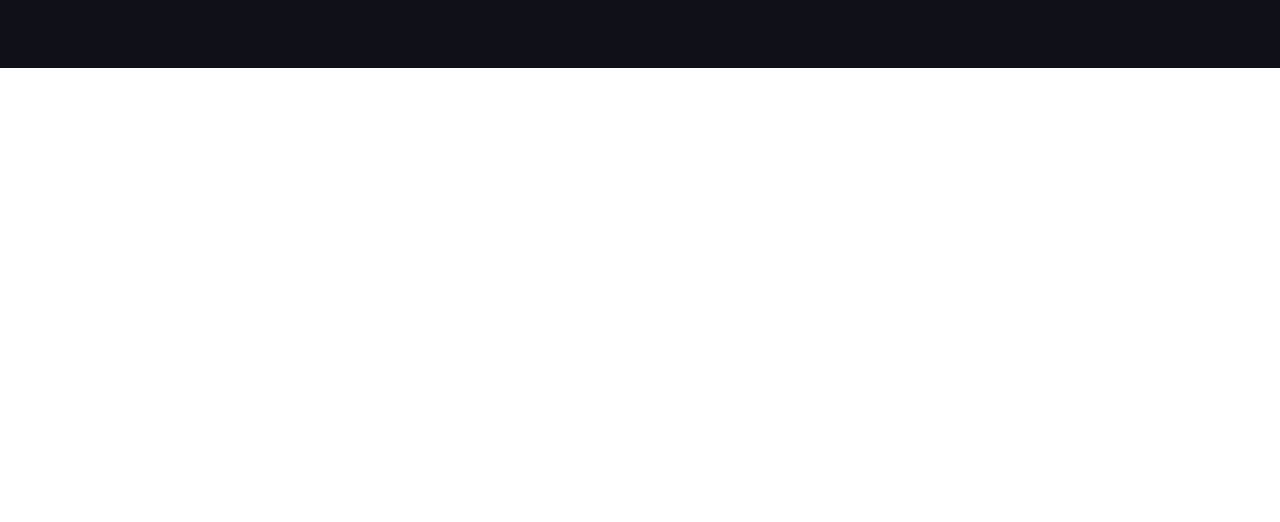
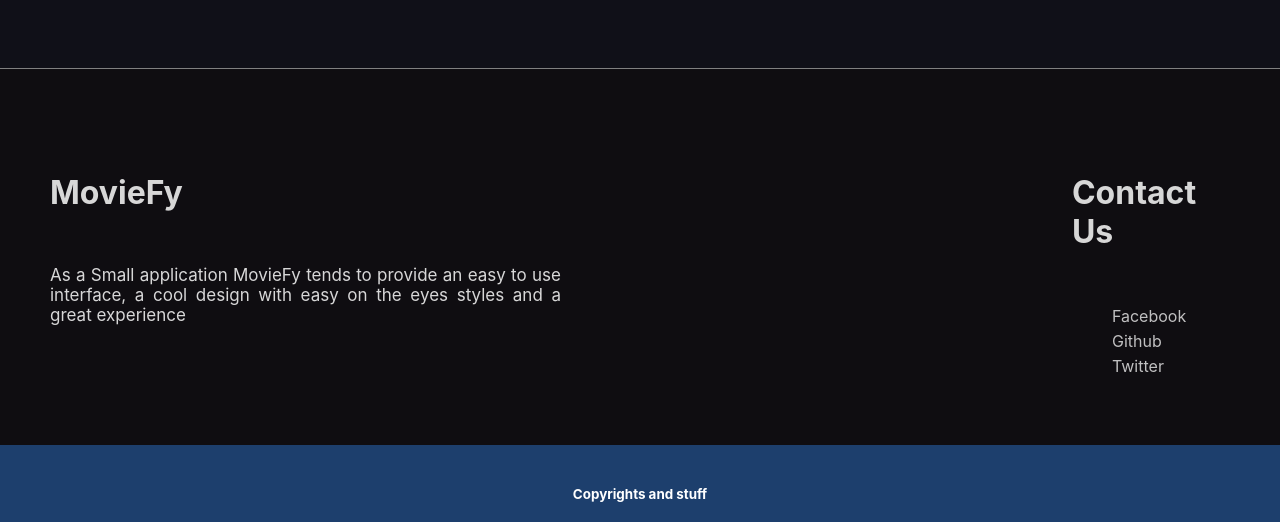
Before and after one commit to OussemaBenDahmen/Movie-App, a React (Create React App) app: page / in a window 1280 px wide. Shown: the part 894-1416 px from the top of the page. Before the commit the page ends 962 px from the top, so only its background shows below. Built offline with nearby package versions, Linux system fonts and the light colour scheme.

Commit message:
adding Final version of the Movie App

```diff
--- a/src/App.css
+++ b/src/App.css
@@ -7,12 +7,13 @@
   margin: 0;
   width: 100%;
   height: 100%;
+  margin: 0;
 }
 
 .myNavbar {
   width: 100%;
   max-width: 100%;
-  min-height: 100px;
+  min-height: 145px;
   display: flex;
   justify-content: space-between;
   align-items: center;
@@ -111,7 +112,25 @@
   background-color: rgb(255, 147, 46);
   box-shadow: 0px 5px 2px rgb(175, 85, 0);
 }
+.LogOutBtn {
+  margin-right: 30px;
+  text-align: center;
+  font-weight: bold;
+  width: 120px;
+  height: 40px;
+  border-radius: 7px;
+  border: thin solid rgb(43, 255, 0);
+  background-color: rgb(0, 218, 29);
+  color: white;
+  transition: 500ms;
+}
+.LogOutBtn:hover {
+  margin-top: -5px;
+  background-color: rgb(46, 255, 63);
+  box-shadow: 0px 5px 2px rgb(0, 175, 9);
+}
 
+/****************************/
 .Body {
   margin-top: 0;
 }
--- a/src/App.js
+++ b/src/App.js
@@ -9,6 +9,7 @@ import Favourites from "./Favourites/Favourites";
 import logo from "./logo.png";
 import SearchByRate from "./SearchByRate";
 import Log from "./sign_in-log_in/Log";
+import Footer from "./Footer";
 const profiles = [];
 
 class App extends Component {
@@ -104,6 +105,7 @@ class App extends Component {
     movieRate: "N/A",
     Films: this.movies,
     rate: 1,
+    isLogged: false,
   };
   /***********************Functionalities*******************************/
 
@@ -115,7 +117,17 @@ class App extends Component {
     this.setState({ LogmodalShow: true });
   };
   OpenFilmModal = () => {
+    if (this.state.isLogged === true) {
       this.setState({ AddFilmModal: true });
+    } else {
+      this.setState({ modalShow: true });
+    }
+  };
+  HideModal = () => {
+    this.setState({ modalShow: false });
+  };
+  HideLogModal = () => {
+    this.setState({ LogmodalShow: false });
   };
   hideFilmModal = () => {
     this.setState({ AddFilmModal: false });
@@ -143,6 +155,9 @@ class App extends Component {
             Email: this.state.Email,
             Password: this.state.Password,
           });
+          localStorage.setItem("mail", this.state.Email);
+          localStorage.setItem("pass", this.state.Password);
+          this.setState({ isLogged: true });
           this.setState({ modalShow: false });
         } else {
           alert("password confirmation dont match");
@@ -155,11 +170,16 @@ class App extends Component {
     }
   };
   Login = () => {
-    if (this.state.Email === profiles[0].Email) {
-      if (this.state.password === profiles[0].password) {
-        alert(`hey ${this.state.Email}`);
+    let mail = localStorage.getItem("mail");
+    let pass = localStorage.getItem("pass");
+    if (this.state.Email === mail && this.state.Password === pass) {
+      this.setState({ LogmodalShow: false });
+      alert("Welcome to MovieFy");
+      this.setState({ isLogged: true });
     }
-    }
+  };
+  Logout = () => {
+    this.setState({ isLogged: false });
   };
   /***********the serach functionalities*************/
   SearchRate = (e) => {
@@ -235,7 +255,11 @@ class App extends Component {
   };
   /***************Editing movie description*********************/
   Edit = () => {
+    if (this.state.isLogged) {
       this.setState({ isHidden: true });
+    } else {
+      this.setState({ modalShow: true });
+    }
   };
   GetIndex = (el) => {
     this.setState({ index: this.movies.indexOf(el) });
@@ -251,9 +275,11 @@ class App extends Component {
   /************adding a movie to favourites**************/
 
   AddFav = (el) => {
+    if (this.state.isLogged) {
       this.Favourites.push(this.movies[el]);
-    console.log(el);
-    console.log(this.Favourites);
+    } else {
+      this.setState({ modalShow: true });
+    }
   };
   /****************Removing a movie from favourites********************/
   RemoveFav = (e) => {
@@ -261,7 +287,12 @@ class App extends Component {
     console.log(this.Favourites);
     this.setState({ change: "changed" });
   };
-  /**************Rating***************/
+  /**************Removing a movie from the list***************/
+
+  RemoveFilm = (i) => {
+    this.state.Films.splice(i, 1);
+    this.setState({ change: "changed" });
+  };
 
   render() {
     return (
@@ -279,10 +310,10 @@ class App extends Component {
           ) : null}
           {this.state.LogmodalShow ? (
             <Log
-              HideModal={this.HideModal}
+              HideLogModal={this.HideLogModal}
               GetEmail={this.GetEmail}
               GetPassword={this.GetPassword}
-              Signup={this.Login}
+              Login={this.Login}
             />
           ) : null}
           {this.state.AddFilmModal ? (
@@ -316,6 +347,18 @@ class App extends Component {
                 />
                 <SearchByRate SearchRate={this.SearchRate} />
               </div>
+              {this.state.isLogged ? (
+                <div>
+                  <span>
+                    <input
+                      type="button"
+                      className="LogOutBtn"
+                      value="Log Out"
+                      onClick={this.Logout}
+                    />
+                  </span>
+                </div>
+              ) : (
                 <div className="Account">
                   <input
                     type="button"
@@ -330,6 +373,7 @@ class App extends Component {
                     onClick={this.DisplayLogModal}
                   />
                 </div>
+              )}
             </nav>
           </div>
           {/* ------------------------------------- */}
@@ -341,6 +385,8 @@ class App extends Component {
                   AddFav={this.AddFav}
                   OpenFilmModal={this.OpenFilmModal}
                   Rating={this.Rating}
+                  RemoveFilm={this.RemoveFilm}
+                  isLogged={this.state.isLogged}
                 />
               </Route>
               <Route path="/Favourites">
@@ -370,7 +416,7 @@ class App extends Component {
               ))}
             </Switch>
           </div>
-          {/* <Footer /> */}
+          <Footer />
         </div>
       </Router>
     );
--- /dev/null
+++ b/src/Footer.css
@@ -0,0 +1,41 @@
+.Container {
+  padding: 50px;
+  background-color: rgb(15, 13, 17);
+  display: flex;
+  justify-content: center;
+  align-items: flex-start;
+  color: rgba(255, 255, 255, 0.836);
+  border-top: thin solid gray;
+}
+.footer-title {
+  font-size: xx-large;
+}
+.Container p {
+  width: 50%;
+  text-align: justify;
+  font-size: 17px;
+}
+.Link-List {
+  width: 80%;
+  text-decoration: none;
+  list-style: none;
+  line-height: 25px;
+}
+.list-styled a {
+  color: rgba(255, 255, 255, 0.74);
+  text-decoration: none;
+  transition: 400ms;
+}
+.list-styled a:hover {
+  color: rgb(255, 255, 255);
+  text-decoration: none;
+  filter: brightness(100);
+}
+.Copyrights {
+  background-color: rgb(29, 63, 109);
+  color: white;
+  font-size: 20px;
+  text-align: center;
+  height: 80px;
+  padding: 10px;
+}
--- a/src/Footer.js
+++ b/src/Footer.js
@@ -1,12 +1,36 @@
 import React, { Component } from "react";
-
+import "./Footer.css";
 class Footer extends Component {
   render() {
     return (
       <div className="Footer">
-        <div></div>
-        <div></div>
-        <div></div>
+        <div className="Container">
+          <div>
+            <h5 className="footer-title">MovieFy </h5>
+            <p>
+              As a Small application MovieFy tends to provide an easy to use
+              interface, a cool design with easy on the eyes styles and a great
+              experience
+            </p>
+          </div>
+          <div>
+            <h5 className="footer-title">Contact Us</h5>
+            <ul className="Link-List">
+              <li className="list-styled">
+                <a href="">Facebook</a>
+              </li>
+              <li className="list-styled">
+                <a href="">Github</a>
+              </li>
+              <li className="list-styled">
+                <a href="">Twitter</a>
+              </li>
+            </ul>
+          </div>
+        </div>
+        <div className="Copyrights">
+          <h6>Copyrights and stuff</h6>
+        </div>
       </div>
     );
   }
--- a/src/Mainpage/Filmpage/filmpage.css
+++ b/src/Mainpage/Filmpage/filmpage.css
@@ -1,11 +1,13 @@
 .Filmpage {
-  margin-top: 130px;
+  margin-top: 145px;
+  min-height: 600px;
   background-color: rgb(16, 16, 24);
   color: white;
   padding: 5px;
   display: flex;
 }
 .MovieInfos {
+  margin-bottom: 100px;
   margin-left: 30px;
   align-self: flex-end;
 }
@@ -45,7 +47,7 @@ h3 {
   color: rgb(255, 208, 0);
 }
 .text-area {
-  width: 70vw;
+  width: 68vw;
   min-height: 20vh;
   padding-top: 30px;
   background: none;
--- a/src/Mainpage/Mainpage.js
+++ b/src/Mainpage/Mainpage.js
@@ -11,6 +11,8 @@ class Mainpage extends Component {
           Movies={this.props.Movies}
           AddFav={this.props.AddFav}
           Rating={this.props.Rating}
+          RemoveFilm={this.props.RemoveFilm}
+          isLogged={this.props.isLogged}
         />
 
         <button className="AddBtn" onClick={this.props.OpenFilmModal}>
--- a/src/Mainpage/MovieCard/MovieCard.js
+++ b/src/Mainpage/MovieCard/MovieCard.js
@@ -18,6 +18,17 @@ class MovieCard extends Component {
                 alt=""
               />
             </button>
+            {this.props.isLogged ? (
+              <button
+                className="favIcon favIcon2"
+                onClick={() => this.props.RemoveFilm(index)}
+              >
+                <img
+                  src="https://upload.wikimedia.org/wikipedia/commons/thumb/5/5f/Red_X.svg/1200px-Red_X.svg.png"
+                  alt=""
+                />
+              </button>
+            ) : null}
             <img className="MoviePoster" src={el.image} alt="" />
             <div className="MovieInfo">
               <h5>{el.title}</h5>
--- a/src/Mainpage/MovieCard/movieCard.css
+++ b/src/Mainpage/MovieCard/movieCard.css
@@ -55,6 +55,11 @@
 .favIcon > img {
   width: 30px;
 }
+.favIcon2 {
+  position: absolute;
+  left: 20px;
+  top: 20px;
+}
 .rating {
   font-size: 25px;
   color: rgb(255, 208, 0);
--- a/src/sign_in-log_in/sign.css
+++ b/src/sign_in-log_in/sign.css
@@ -3,8 +3,7 @@
   top: 0;
   width: 100%;
   min-height: 110%;
-  border: thin solid gainsboro;
-  background-color: rgba(46, 43, 43, 0.678);
+
   z-index: 123120000000;
   margin-top: -200px;
 }
```
Also changed, not shown: src/Mainpage/AddMovieForm/AddMovieForm.js (+23 -12 lines), src/sign_in-log_in/Log.js (+21 -8 lines), src/sign_in-log_in/Sign.js (+24 -8 lines). Lines whose indentation alone changed are shown as unchanged.
